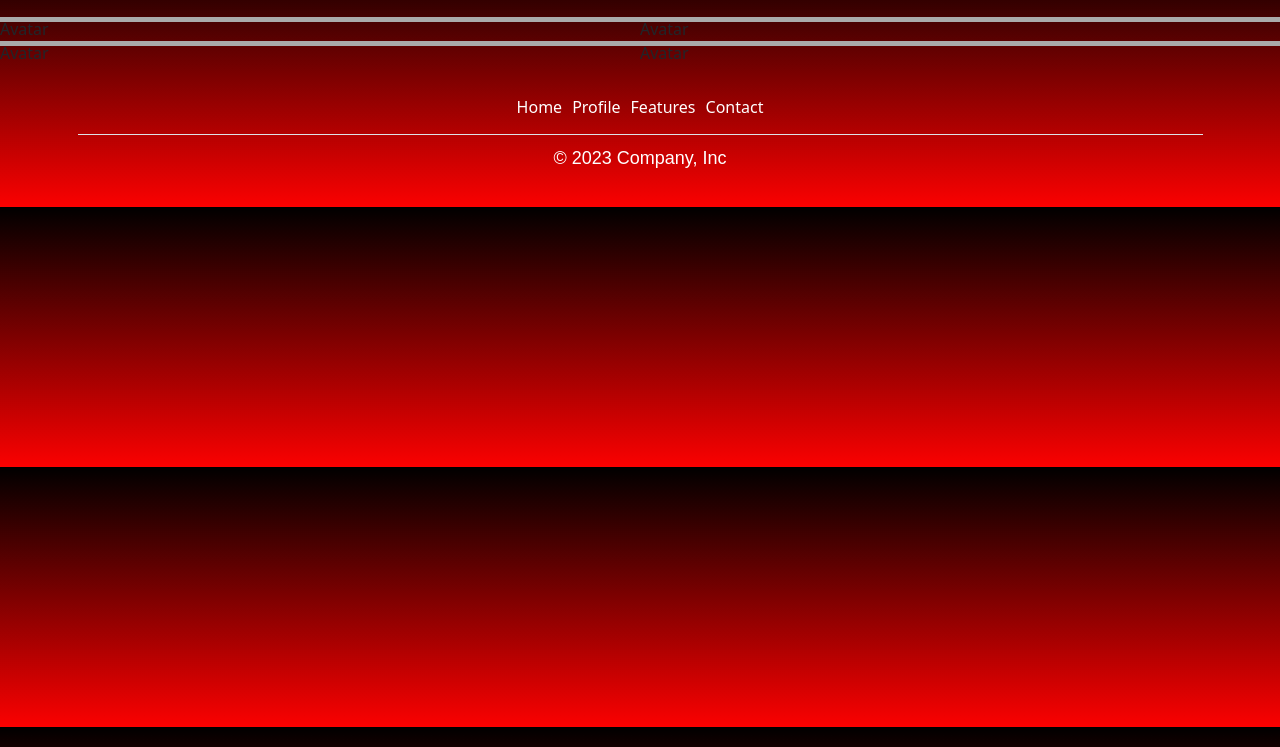
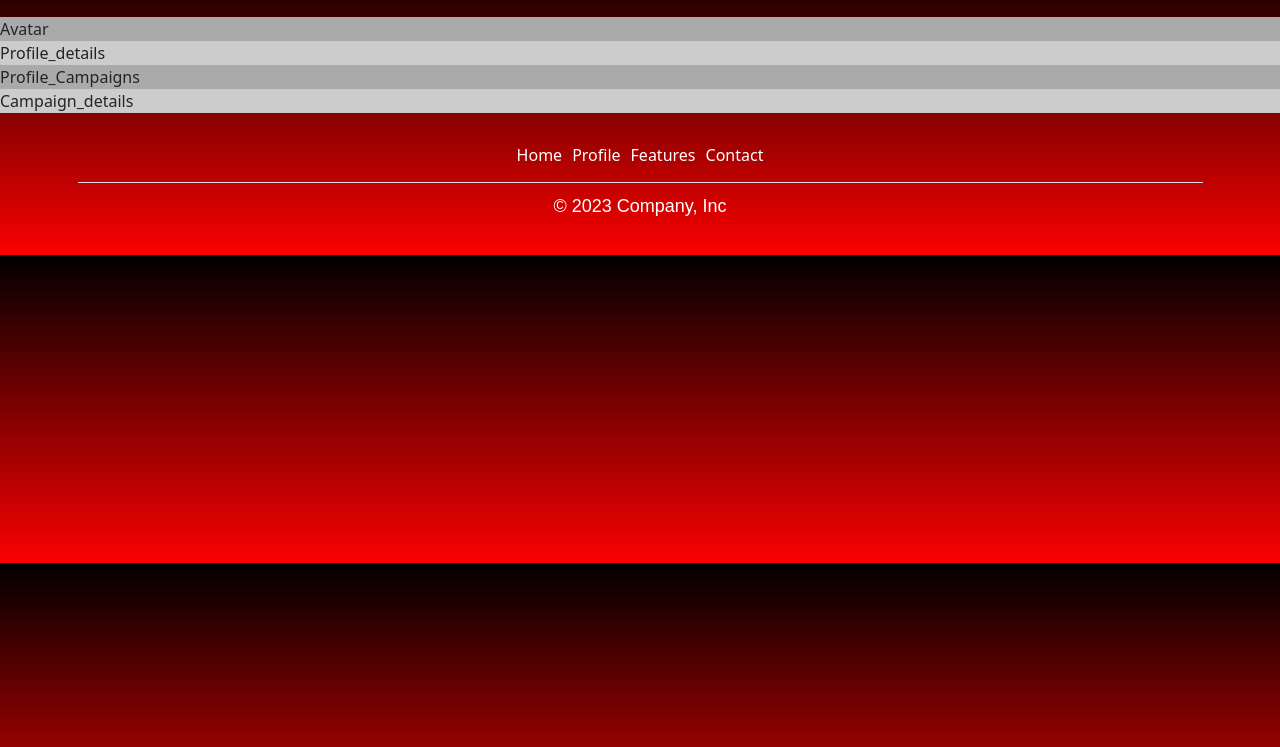
Before and after one commit to Shandra93/Pre-Entrega, a plain HTML site: page Pages/Profile.html in a window 1280 px wide. Shown: the part 53-800 px from the top of the page. Drawn offline with nearby package versions, Linux system fonts and the light colour scheme.

Commit message:
Actualiacion

```diff
--- a/Css/Styles.css
+++ b/Css/Styles.css
@@ -360,16 +360,3 @@ h2 {
     width: 1rem;
     height: 1rem;
 }
-
-/* Features */
-
-.profile-div {
-    display: grid;
-    grid-template-columns: 1fr 1fr;
-    grid-template-rows: 1fr 1fr;
-}
-
-.profile {
-    height: 20%;
-    width: auto;
-}
--- a/Pages/Profile.html
+++ b/Pages/Profile.html
@@ -27,21 +27,15 @@
     </container>
 <!-- termino nav or main menu -->
 
-<container class="profile-div">
-    <div>
-        <div class="profile" style="background-color:#aaa;">Avatar</div>
+<container>
+    <div class="row">
+        <div class="column" id="profile_avatar" style="background-color:#aaa;">Avatar</div>
+        <div class="column" id="profile details" style="background-color:#ccc;">Profile_details</div>
     </div>
 
-    <div>
-        <div class="profile" style="background-color:#aaa;">Avatar</div>
-    </div>
-
-    <div>
-        <div class="profile" style="background-color:#aaa;">Avatar</div>
-    </div>
-
-    <div>
-        <div class="profile"  style="background-color:#aaa;">Avatar</div>
+    <div class="row" id="profile_settings">
+        <div class="column" style="background-color:#aaa;"> Profile_Campaigns</div>
+        <div class="column" style="background-color:#ccc;"> Campaign_details</div>
     </div>
 </container>
 
```
Also changed, not shown: 1 other file.
